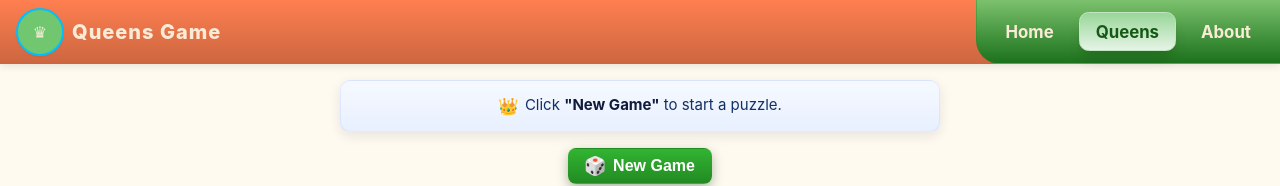
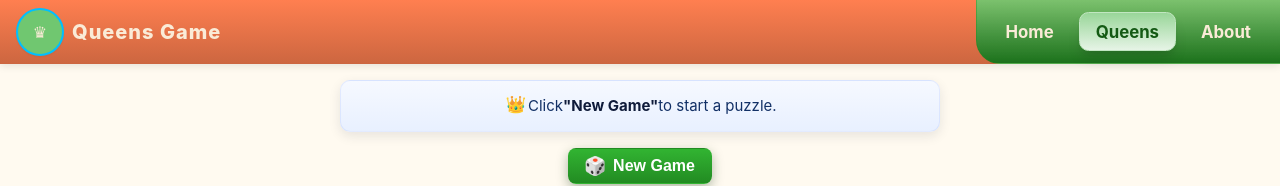
Before and after one commit to kereszteszsolt/queens-puzzle-generator, a Vue app: page /queens in a window 1280 px wide. Shown: the top 186 px of the page. Built offline with nearby package versions, Linux system fonts and the light colour scheme.

Commit message:
refactor QueenInfo and QueensScreen; enhance game status messaging layout and improve styling for better user experience

```diff
--- a/src/features/queens/components/QueenInfo.vue
+++ b/src/features/queens/components/QueenInfo.vue
@@ -30,7 +30,6 @@ defineProps({
   border-radius: 10px;
   padding: 12px 16px;
   box-shadow: 0 4px 12px rgba(20, 30, 60, 0.1);
-  backdrop-filter: blur(10px);
   border: 1px solid rgba(93, 130, 255, 0.12);
   text-align: center;
   justify-content: space-between;
@@ -45,11 +44,31 @@ defineProps({
 }
 
 /* Deep selectors for dynamically injected HTML */
+.board-info-message :deep(.message-row) {
+  display: flex;
+  flex-direction: row;
+  align-items: center;
+  justify-content: center;
+}
+
+.board-info-message :deep(.message-column) {
+  display: flex;
+  flex-direction: column;
+  align-items: center;
+  justify-content: center;
+}
+
 .board-info-message :deep(.status-icon) {
-  display: inline;
   font-size: 1.1em;
-  vertical-align: middle;
   margin-right: 2px;
+}
+
+.board-info-message :deep(.status-icon-raised) {
+  font-size: 1.1em;
+  margin-left: 2px;
+  margin-right: 2px;
+  position: relative;
+  top: -2px;
 }
 
 .board-info-message :deep(strong) {
--- a/src/features/queens/screens/QueensScreen.vue
+++ b/src/features/queens/screens/QueensScreen.vue
@@ -174,17 +174,17 @@ async function newQueensPuzzle(payload: { size: number; maxSolutions: number }):
 function getStatusMessage(status: GameStatus): string {
   switch (status) {
     case GameStatuses.WELCOME:
-      return `<span class="status-icon">👑</span> Click <strong>"New Game"</strong> to start a puzzle.`;
+      return `<div class="message-row"><span class="status-icon-raised">👑</span> Click <strong>"New Game"</strong> to start a puzzle.</div>`;
     case GameStatuses.PLAYING:
       return '';
     case GameStatuses.WON:
-      return `<span class="status-icon">🎉</span> <b>Congratulations, you won!</b> <span class="status-icon">🎉</span><br>Completion time: <strong>${formattedTimer.value}</strong>`;
+      return `<div class="message-col"><div class="message-row"><span class="status-icon-raised">🎉</span> <b>Congratulations, you won!</b> <span class="status-icon-raised">🎉</span></div><div class="message-row">Completion time:&nbsp;<strong>${formattedTimer.value}</strong></div></div>`;
     case GameStatuses.GENERATING:
-      return `<span class="status-icon">⏳</span> Generating puzzle<span class="loading-dots">...</span>`;
+      return `<div class="message-row"><span class="status-icon">⏳</span> Generating puzzle<span class="loading-dots">...</span></div>`;
     case GameStatuses.GENERATING_ERROR:
-      return `<span class="status-icon">❌</span> Error generating puzzle. Please try again.`;
+      return `<div class="message-row"><span class="status-icon">❌</span> Error generating puzzle. Please try again.</div>`;
     case GameStatuses.BOARD_GENERATED:
-      return `<span class="status-icon">✅</span> Board generated! Click <strong>"Start Game"</strong> to begin playing, or <strong>"New Game"</strong> to generate a new puzzle.`;
+      return `<div class="message-row"><span class="status-icon">✅</span> Board generated! Click <strong>"Start Game"</strong> to begin playing, or <strong>"New Game"</strong> to generate a new puzzle.</div>`;
     default:
       return '';
   }
```
